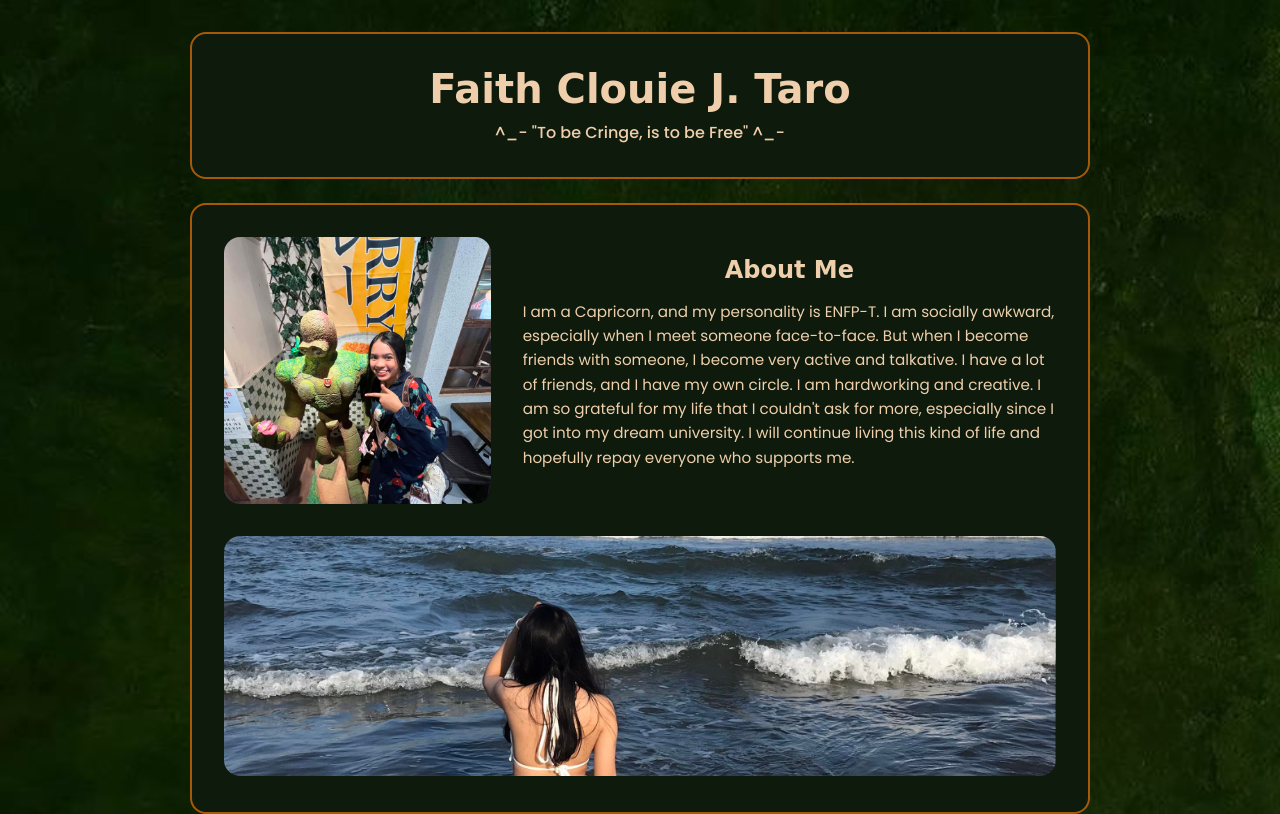
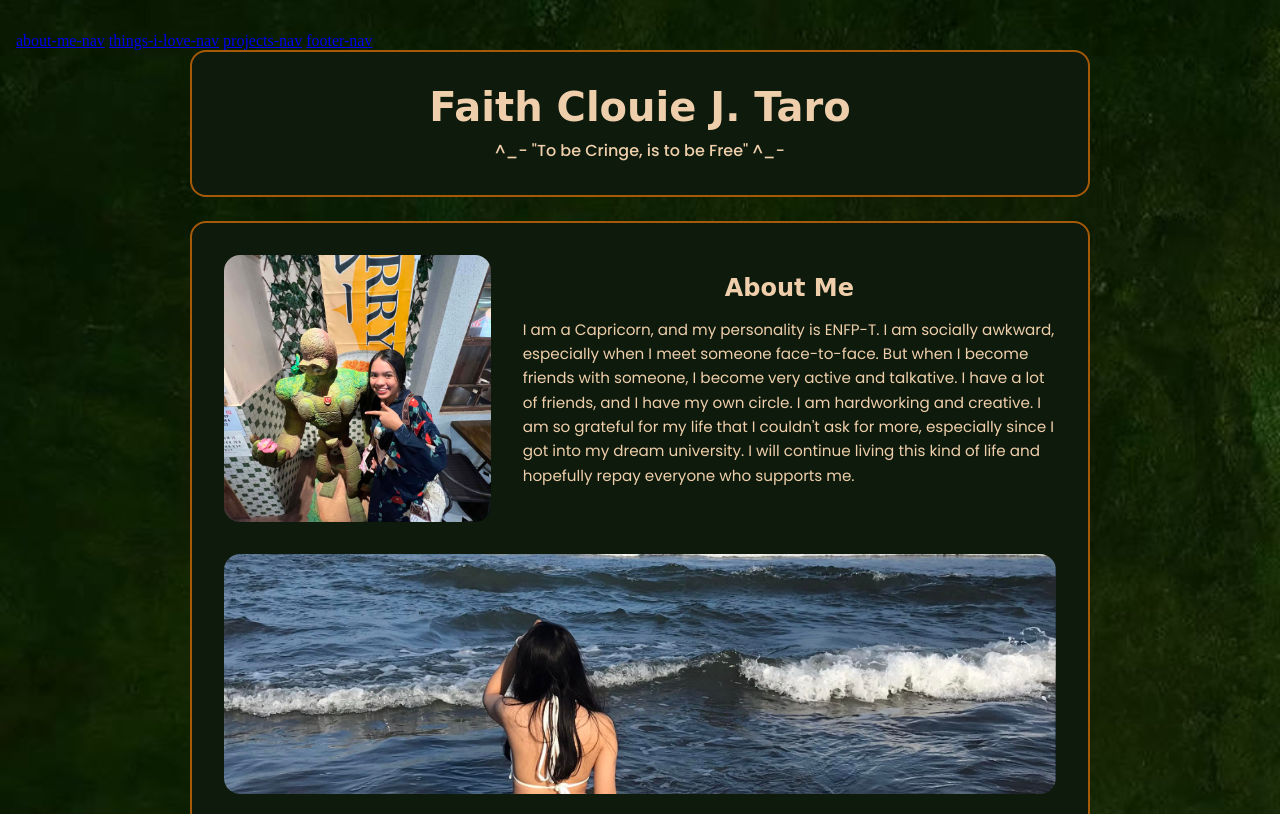
Before and after one commit to ClouieTaro/Clouie_Profile_MMS171, a plain HTML site: page index.html in a window 1280 px wide. Shown: the top 814 px of the page. Drawn offline with Linux system fonts and the light colour scheme; a web font is replaced by a local one.

Commit message:
Update index.html

```diff
--- a/index.html
+++ b/index.html
@@ -11,13 +11,20 @@
 </head>
 
 <body>
+    <nav class="sticky-nav">
+        <a href="#about-me-nav">about-me-nav</a>
+        <a href="#things-i-love-nav">things-i-love-nav</a>
+        <a href="#projects-nav">projects-nav</a>
+        <a href="#footer-nav">footer-nav</a>
+    </nav>
+
     <header class="header-box">
         <h1>Faith Clouie J. Taro</h1>
         <p> ^_- "To be Cringe, is to be Free" ^_- </p>
     </header>
 
     <main>
-    <section class="about-me-box">
+   <section class="about-me-box" id="about-me-nav">
             <div class="about-me-img-container">
                 <div class="picture-img-container">
                     <img src="img/Clouie-pfp.jpg" alt="Clouie Pfp">
@@ -32,7 +39,7 @@
             </div>
         </section>
 
-        <section class="things-i-love-box">
+        <section class="things-i-love-box" id="things-i-love-nav">
             <h2>Things I love</h2>
             <ul class="two-column-list">
                 <li>My family and friends</li>
@@ -47,7 +54,7 @@
             </ul>
         </section>
 
-        <section class="projects-title-box">
+        <section class="projects-title-box" id="projects-nav">
             <h2>Passion Projects</h2>
         </section>
 
@@ -62,7 +69,7 @@
             </div>
             <div class="project-section">
                 <h3>Graphic Design</h3>
-                <p>I am into graphic design lately, and I joined UPOU COE to improve my pubmats layout.</p>
+                <p>I have been into graphic design lately, and I joined UPOU COE to improve my pubmat layouts.</p>
                 <div class="project-img-container">
                     <img src="img/Layout1.jpg" alt="Graphic Design Layout 1">
                     <img src="img/Layout2.jpg" alt="Graphic Design Layout 2">
@@ -72,7 +79,7 @@
 
     </main>
 
-    <footer class="footer-box">
+   <footer class="footer-box" id="footer-nav">
         <h2>Contacts</h2>
         <p>Email : fjtaro@up.edu.ph</p>
         <p>Number : 09055412931</p>
```
